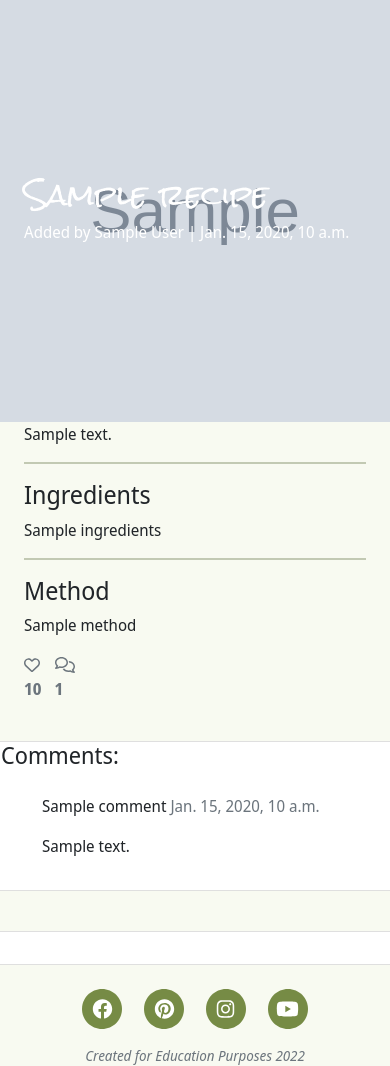
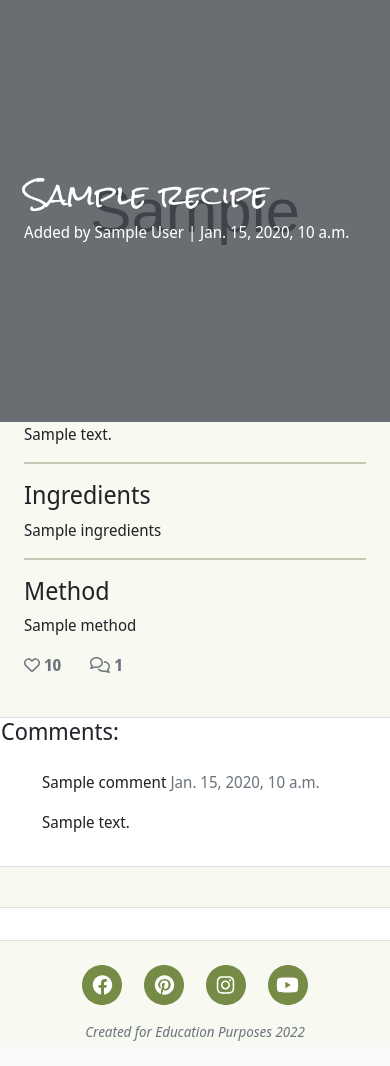
Before and after one commit to shellieD/holy-shiitake, a Django app: template templates/recipe_view.html in a window 390 px wide. Shown: the part 56-1122 px from the top of the page. After the commit the page ends 1097 px from the top, so only its background shows below. Run offline with Django 3.2, Linux system fonts and the light colour scheme; the template is opened without the code that fills it: most values are stand-ins (such as "Sample title", 1, 10 or a date in 2020); grey boxes marked "Sample" are stand-in pictures; some libraries are stand-ins or nearby versions.

Commit message:
Style recipe view page.

```diff
--- a/templates/recipe_view.html
+++ b/templates/recipe_view.html
@@ -12,6 +12,7 @@
 {% else %}
 <header class="masthead" style="background-image: url('{{ recipe.recipe_image.url }}');">
 {% endif %}
+    <div class="opaque-overlay">&nbsp;</div>
     <div class="container position-relative px-4 px-lg-5">
         <div class="row gx-4 gx-lg-5 justify-content-center">
             <div class="col-md-10 col-lg-8 col-xl-7">
@@ -38,8 +39,8 @@
                     <hr>
                     <h2>Method</h2>
                     <p>{{ recipe.method | safe }}</p>
-                    <div class="row">
-                        <div class="col-1">
+                    <div class="row inline-block">
+                        <div class="col-1 inline">
                             <strong>
                                 {% if user.is_authenticated %}
                                 <form class="d-inline" action="{% url 'recipe_like' recipe.slug %}" method="POST">
@@ -63,25 +64,31 @@
                                 <span class="text-secondary"><i class="far fa-heart"> </i></span>
                                 {% endif %}
                                 <span class="text-secondary"> {{ recipe.number_of_likes }}</span>
-                                {% if user.is_authenticated and user.id == recipe.author.id %}
-                                <a class="btn btn-primary" href="{% url 'update_recipe' recipe.slug %}"
-                                    role="button">Edit</a>
-                                <a class="btn btn-danger" href="{% url 'delete_recipe' recipe.slug %}"
-                                role="button">Delete</a>
+
+                                <div class="col-1 inline comments">
+                                    {% with comments.count as total_comments %}
+                                    <strong class="text-secondary">
+                                        <i class="far fa-comments"> </i> {{ total_comments }}</strong>
+                                    {% endwith %}
+                                </div>
                             </strong>
 
+                        </div>
+
+                    </strong>
+                        {% if user.is_authenticated and user.id == recipe.author.id %}
+                        <div class="buttons">
+                            <a class="btn btn-primary edit-button" href="{% url 'update_recipe' recipe.slug %}"
+                                role="button">Edit</a>
+                            <a class="btn btn-danger delete-button" href="{% url 'delete_recipe' recipe.slug %}"
+                                role="button">Delete</a>
                         </div>
                     </div>
                 </div>
                 {% endif %}
                 </strong>
             </div>
-            <div class="col-1">
-                {% with comments.count as total_comments %}
-                <strong class="text-secondary">
-                    <i class="far fa-comments"> </i> {{ total_comments }}</strong>
-                {% endwith %}
-            </div>
+
 
         </div>
         </div>
@@ -89,8 +96,8 @@
         </div>
     </article>
 
-    <div class="row">
-        <div class="col-md-8 card mb-4 mt-3">
+    <div class="row ">
+        <div class="col-md-12 card mb-4 mt-3">
             <h3>Comments:</h3>
             <div class="card-body">
                 {% for comment in comments %}
@@ -106,9 +113,10 @@
                 {% endfor %}
             </div>
         </div>
-        <div class="col-md-4 card mb-4  mt-3 ">
+    </div>
+    <div class="row">
+        <div class="col-md-12 card mb-4  mt-3 ">
             <div class="card-body">
-                <!-- For later -->
                 {% if commented %}
                 <div class="alert alert-success" role="alert">
                     Thanks {{ user.username }}, your comment is awaiting approval
```
Lines whose indentation alone changed are shown as unchanged.
